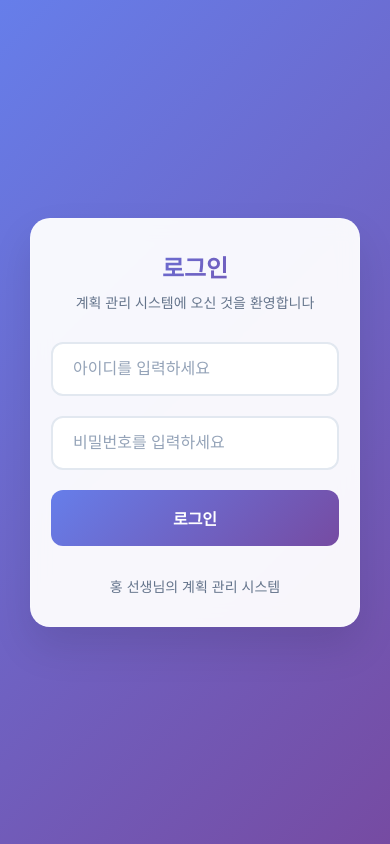
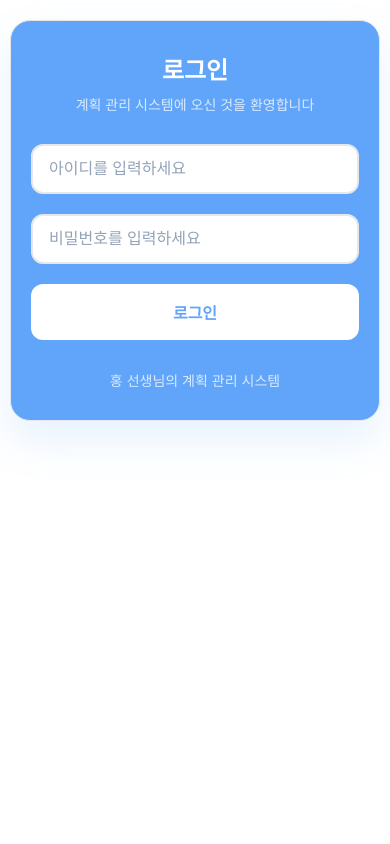
Before and after one commit to Seokwoo0715/planner_railway, a Flask app: page /login in a window 390 px wide. Run offline with Flask 3, Linux system fonts and the light colour scheme; some libraries are stand-ins or nearby versions.

Commit message:
Update login.html

```diff
--- a/templates/login.html
+++ b/templates/login.html
@@ -13,21 +13,23 @@
 
         body {
             font-family: -apple-system, BlinkMacSystemFont, 'Segoe UI', Roboto, sans-serif;
-            background: linear-gradient(135deg, #667eea 0%, #764ba2 100%);
+            background: #ffffff;
             min-height: 100vh;
+            min-height: 100dvh; /* 모바일 주소창 고려 */
             display: flex;
             align-items: center;
             justify-content: center;
             padding: 20px;
+            overflow-x: hidden;
+            -webkit-overflow-scrolling: touch; /* iOS 부드러운 스크롤 */
         }
 
         .login-container {
-            background: rgba(255, 255, 255, 0.95);
-            backdrop-filter: blur(10px);
+            background: #60a5fa;
             border-radius: 20px;
             padding: 40px;
-            box-shadow: 0 20px 40px rgba(0, 0, 0, 0.1);
-            border: 1px solid rgba(255, 255, 255, 0.2);
+            box-shadow: 0 20px 40px rgba(96, 165, 250, 0.15);
+            border: 1px solid #e5e7eb;
             width: 100%;
             max-width: 400px;
             animation: slideUp 0.6s ease-out;
@@ -52,15 +54,12 @@
         .login-title {
             font-size: 28px;
             font-weight: 700;
-            background: linear-gradient(135deg, #667eea, #764ba2);
-            -webkit-background-clip: text;
-            -webkit-text-fill-color: transparent;
-            background-clip: text;
+            color: #ffffff;
             margin-bottom: 8px;
         }
 
         .login-subtitle {
-            color: #64748b;
+            color: #dbeafe;
             font-size: 14px;
         }
 
@@ -72,17 +71,18 @@
         .form-input {
             width: 100%;
             padding: 16px 20px;
-            border: 2px solid #e2e8f0;
+            border: 2px solid #e5e7eb;
             border-radius: 12px;
             font-size: 16px;
             transition: all 0.3s ease;
             background: white;
+            color: #1f2937;
         }
 
         .form-input:focus {
             outline: none;
-            border-color: #667eea;
-            box-shadow: 0 0 0 3px rgba(102, 126, 234, 0.1);
+            border-color: #3b82f6;
+            box-shadow: 0 0 0 3px rgba(59, 130, 246, 0.1);
             transform: translateY(-2px);
         }
 
@@ -93,8 +93,8 @@
         .login-button {
             width: 100%;
             padding: 16px;
-            background: linear-gradient(135deg, #667eea, #764ba2);
-            color: white;
+            background: #ffffff;
+            color: #60a5fa;
             border: none;
             border-radius: 12px;
             font-size: 16px;
@@ -112,7 +112,7 @@
             left: -100%;
             width: 100%;
             height: 100%;
-            background: linear-gradient(90deg, transparent, rgba(255, 255, 255, 0.2), transparent);
+            background: rgba(96, 165, 250, 0.1);
             transition: left 0.5s ease;
         }
 
@@ -122,7 +122,8 @@
 
         .login-button:hover {
             transform: translateY(-2px);
-            box-shadow: 0 10px 25px rgba(102, 126, 234, 0.3);
+            box-shadow: 0 10px 25px rgba(96, 165, 250, 0.2);
+            background: #f8fafc;
         }
 
         .login-button:active {
@@ -130,7 +131,7 @@
         }
 
         .error-message {
-            background: linear-gradient(135deg, #ff6b6b, #ee5a52);
+            background: #ef4444;
             color: white;
             padding: 12px 20px;
             border-radius: 12px;
@@ -149,45 +150,77 @@
         .login-footer {
             text-align: center;
             margin-top: 30px;
-            color: #64748b;
+            color: #dbeafe;
             font-size: 14px;
         }
 
         /* 반응형 디자인 */
         @media (max-width: 480px) {
+            body {
+                padding: 10px;
+                align-items: flex-start;
+                padding-top: 20px;
+            }
+
             .login-container {
                 padding: 30px 20px;
-                margin: 0 10px;
+                margin: 0;
+                min-height: auto;
             }
 
             .login-title {
                 font-size: 24px;
             }
+
+            .form-input {
+                padding: 14px 16px;
+                font-size: 16px; /* iOS 줌 방지 */
+            }
+        }
+
+        @media (max-height: 600px) {
+            body {
+                align-items: flex-start;
+                padding-top: 20px;
+            }
         }
 
         /* 다크모드 지원 */
         @media (prefers-color-scheme: dark) {
+            body {
+                background: #1f2937;
+            }
+
             .login-container {
-                background: rgba(30, 41, 59, 0.95);
-                border: 1px solid rgba(255, 255, 255, 0.1);
+                background: #374151;
+                border: 1px solid #4b5563;
+            }
+
+            .login-title {
+                color: #ffffff;
             }
 
             .login-subtitle {
-                color: #94a3b8;
+                color: #d1d5db;
             }
 
             .form-input {
-                background: rgba(255, 255, 255, 0.1);
-                border-color: rgba(255, 255, 255, 0.2);
-                color: white;
+                background: #ffffff;
+                border-color: #6b7280;
+                color: #1f2937;
             }
 
             .form-input::placeholder {
-                color: #64748b;
+                color: #9ca3af;
+            }
+
+            .login-button {
+                background: #ffffff;
+                color: #374151;
             }
 
             .login-footer {
-                color: #94a3b8;
+                color: #d1d5db;
             }
         }
 
```
